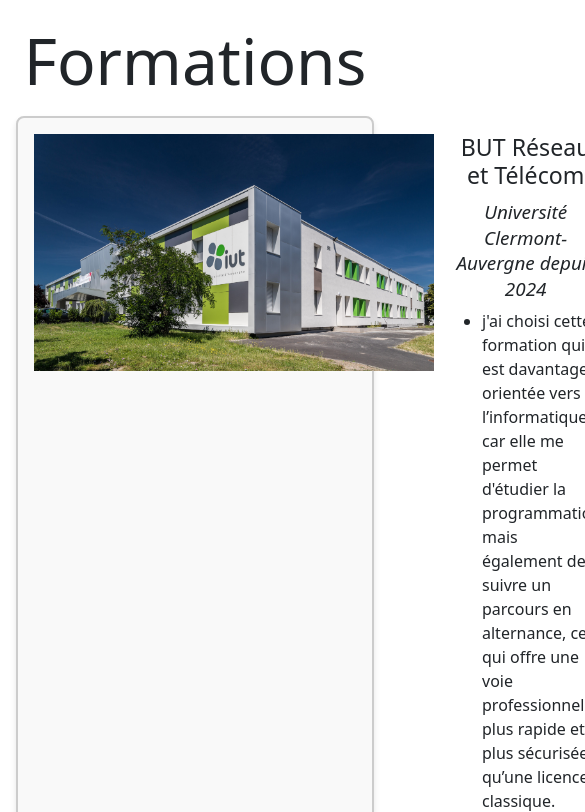
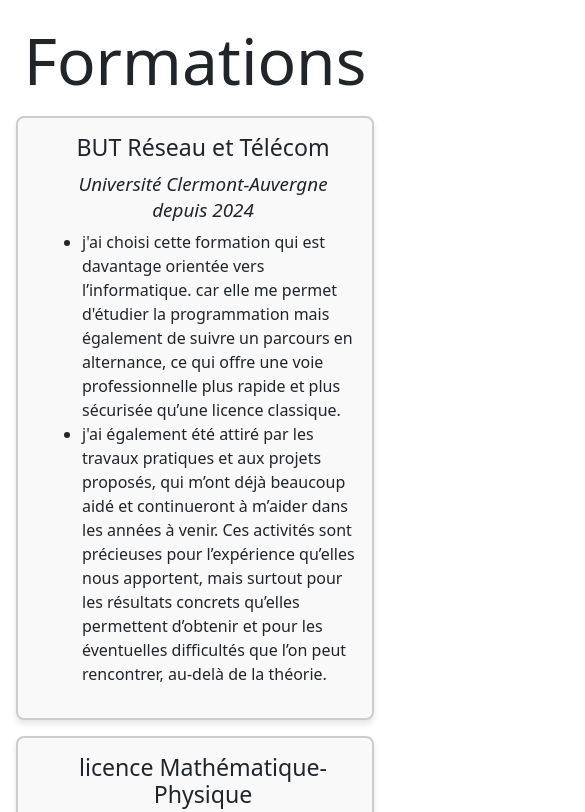
Before and after one commit to Vassili-megy/Portfolio, a plain HTML site: page index.html in a window 390 px wide. Shown: the part 3220-4032 px from the top of the page, 585 px wide, since content can reach past the window. Drawn offline with nearby package versions, Linux system fonts and the light colour scheme.

Commit message:
Update index.html

```diff
--- a/index.html
+++ b/index.html
@@ -179,12 +179,7 @@
         <h1 class="titre">Formations</h1>
         <div class="d-flex m-3 formationFlexBox" >
           <div class="flex-shrink-0">
-            <img
-              src="theme/gfx/IUT.jpg"
-              alt="photo du batiment"
-              class="batiment"
-              style="width: 25rem; height: auto;"
-            />
+            <img src="theme/gfx/IUT.jpg" alt="photo du batiment" class="batiment d-none d-md-block" style="width: 25rem; height: auto;" />
           </div>
           <div class="flex-grow-1 ms-3">
             <h3 style="text-align: center;">BUT Réseau et Télécom</h3>
@@ -235,7 +230,7 @@
             <img
               src="theme/gfx/licence.jpg"
               alt="photo du batiment"
-              class="batiment"
+              class="batiment d-none d-md-block"
               style="width: 25rem; height: auto;"
             />
           </div>
@@ -245,7 +240,7 @@
             <img
               src="theme/gfx/lycee.jpg"
               alt="photo du batiment"
-              class="batiment"
+              class="batiment d-none d-md-block"
               style="width: 25rem; height: auto;"
             />
           </div>
```
